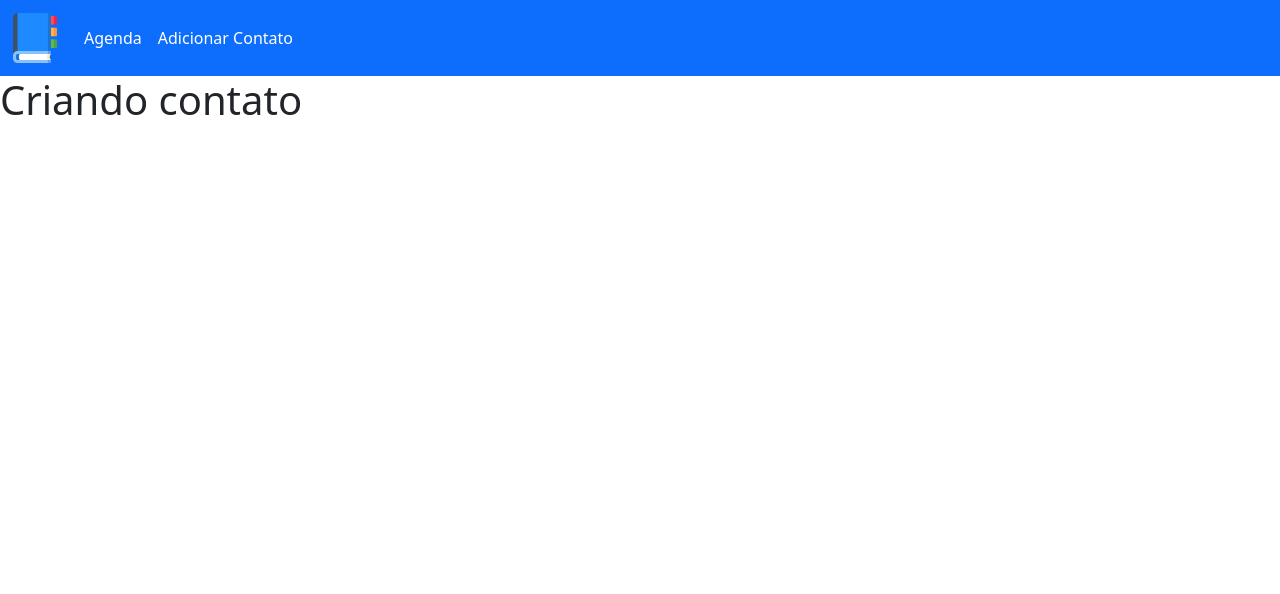
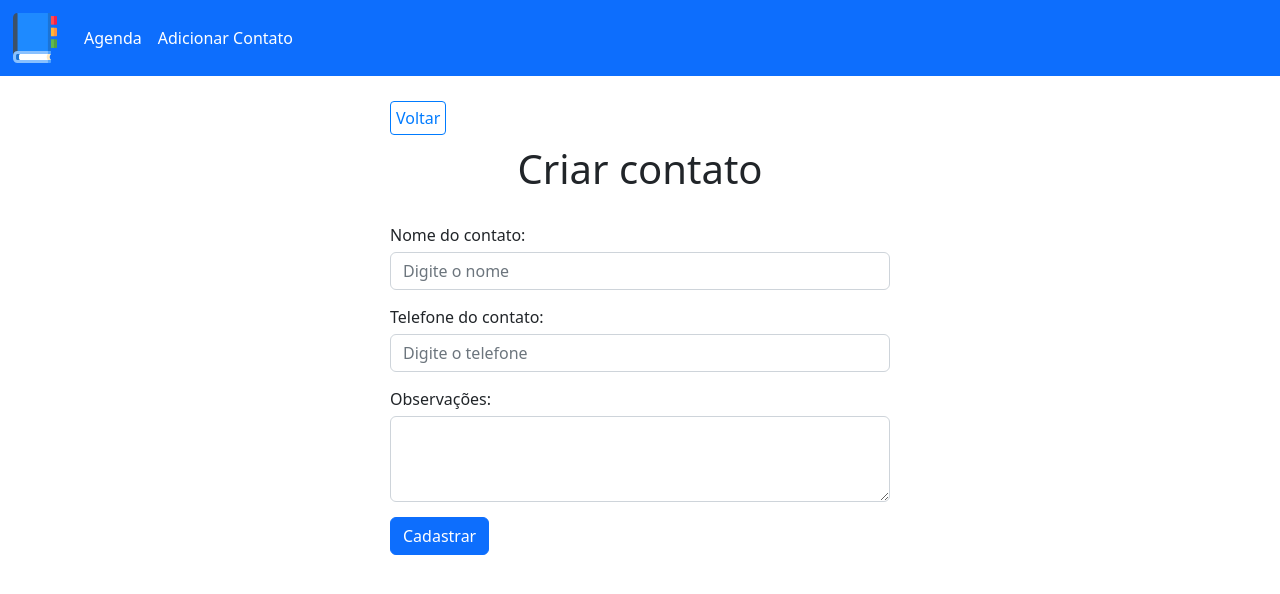
Before and after one commit to vitorcosta42/curso-php, a PHP site: page //create.php in a window 1280 px wide. Shown: the top 594 px of the page. Run offline with PHP 8.4, Linux system fonts and the light colour scheme; tables that the repository leaves empty or names only in its code hold one stand-in row (values such as "Sample post"); some libraries are stand-ins or nearby versions.

Commit message:
agenda project crud implementations

```diff
--- a/13_AGENDA/config/process.php
+++ b/13_AGENDA/config/process.php
@@ -1,12 +1,134 @@
 <?php
+
   session_start();
+
   include_once("connection.php");
   include_once("url.php");
 
+  $data = $_POST;
+
+  // MODIFICAÇÕES NO BANCO
+  if(!empty($data)) {
+
+    // Criar contato
+    if($data["type"] === "create") {
+
+      $name = $data["name"];
+      $phone = $data["phone"];
+      $observations = $data["observations"];
+
+      $query = "INSERT INTO contacts (name, phone, observations) VALUES (:name, :phone, :observations)";
+
+      $stmt = $conn->prepare($query);
+
+      $stmt->bindParam(":name", $name);
+      $stmt->bindParam(":phone", $phone);
+      $stmt->bindParam(":observations", $observations);
+
+      try {
+
+        $stmt->execute();
+        $_SESSION["msg"] = "Contato criado com sucesso!";
+
+      } catch(PDOException $e) {
+        // erro na conexão
+        $error = $e->getMessage();
+        echo "Erro: $error";
+      }
+
+    } else if($data["type"] === "edit") {
+
+      $name = $data["name"];
+      $phone = $data["phone"];
+      $observations = $data["observations"];
+      $id = $data["id"];
+
+      $query = "UPDATE contacts
+                SET name = :name, phone = :phone, observations = :observations
+                WHERE id = :id";
+
+      $stmt = $conn->prepare($query);
+
+      $stmt->bindParam(":name", $name);
+      $stmt->bindParam(":phone", $phone);
+      $stmt->bindParam(":observations", $observations);
+      $stmt->bindParam(":id", $id);
+
+      try {
+
+        $stmt->execute();
+        $_SESSION["msg"] = "Contato atualizado com sucesso!";
+
+      } catch(PDOException $e) {
+        // erro na conexão
+        $error = $e->getMessage();
+        echo "Erro: $error";
+      }
+
+    } else if($data["type"] === "delete") {
+
+      $id = $data["id"];
+
+      $query = "DELETE FROM contacts WHERE id = :id";
+
+      $stmt = $conn->prepare($query);
+
+      $stmt->bindParam(":id", $id);
+
+      try {
+
+        $stmt->execute();
+        $_SESSION["msg"] = "Contato removido com sucesso!";
+
+      } catch(PDOException $e) {
+        // erro na conexão
+        $error = $e->getMessage();
+        echo "Erro: $error";
+      }
+
+    }
+
+    // Redirect HOME
+    header("Location:" . $BASE_URL . "../index.php");
+
+  // SELEÇÃO DE DADOS
+  } else {
+
+    $id;
+
+    if(!empty($_GET)) {
+      $id = $_GET["id"];
+    }
+
+    // Retorna o dado de um contato
+    if(!empty($id)) {
+
+      $query = "SELECT * FROM contacts WHERE id = :id";
+
+      $stmt = $conn->prepare($query);
+
+      $stmt->bindParam(":id", $id);
+
+      $stmt->execute();
+
+      $contact = $stmt->fetch();
+
+    } else {
+
+      // Retorna todos os contatos
       $contacts = [];
+
       $query = "SELECT * FROM contacts";
 
       $stmt = $conn->prepare($query);
 
       $stmt->execute();
+
       $contacts = $stmt->fetchAll();
+
+    }
+
+  }
+
+  // FECHAR CONEXÃO
+  $conn = null;
--- a/13_AGENDA/create.php
+++ b/13_AGENDA/create.php
@@ -1,9 +1,31 @@
+<?php
+include_once("templates/header.php");
+?>
+<div class="container">
+    <?php include_once("templates/backbtn.html") ?>
+    <h1 id="main-title">Criar contato</h1>
+    <form id="create-form" action="<?= $BASE_URL ?>config/process.php" method="POST">
+        <input type="hidden" name="type" value="create">
+        <div class="form-group">
+            <label for="name">
+                Nome do contato:
+            </label>
+            <input type="text" class="form-control" id="name" name="name" placeholder="Digite o nome" required>
 
+            <label for="phone">
+                Telefone do contato:
+            </label>
+            <input type="text" class="form-control" id="phone" name="phone" placeholder="Digite o telefone" required>
+            <label for="observations">
+               Observações:
+            </label>
+            <textarea type="text" class="form-control" id="observations" name="observations" placeholder="Insira as observações" rows="3">
+            </textarea>
+            <button type="submit" class="btn btn-primary">
+                Cadastrar</button>
+        </div>
+    </form>
+</div>
 <?php
-    include_once("templates/header.php");
+include_once("templates/footer.php")
 ?>
-    <h1>Criando contato</h1>
-
-<?php
-    include_once("templates/footer.php")
-?>
--- a/13_AGENDA/css/styles.css
+++ b/13_AGENDA/css/styles.css
@@ -1,6 +1,128 @@
+.navbar-brand img {
+  width: 50px;
+  margin-left: 10px;
+}
 
+#main-title {
+  text-align: center;
+  margin: 15px 0 30px;
+}
 
-.navbar-brand img {
-    width: 50px;
-    margin-left: 10px;
+/* HOME */
+#contacts-table {
+  max-width: 800px;
+  margin: 0 auto;
 }
+
+#contacts-table thead {
+  color: #fff;
+  background-color: #007bff;
+}
+.col-id {
+  font-weight: bold;
+}
+
+.actions {
+  width: 150px;
+}
+
+.actions a {
+  text-decoration: none;
+}
+
+.actions i {
+  font-size: 18px;
+  margin-right: 5px;
+}
+
+.check-icon {
+  color: #1e7e34;
+}
+.edit-icon {
+  text-decoration: none;
+
+  color: #007bff;
+}
+
+.delete-btn {
+  background-color: transparent;
+  border: none;
+  padding: 0;
+}
+.delete-icon {
+  text-decoration: none;
+
+  color: #bd2130;
+}
+
+#empty-list-text {
+  text-align: center;
+}
+
+#msg {
+  color: #155724;
+  background-color: #d4edda;
+  border: 1px solid #cee6cb;
+  padding: 10px;
+  text-align: center;
+  max-width: 500px;
+  margin: 0 auto;
+  margin-top: 30px;
+}
+
+/* CONTATO INDIVIDUAL */
+#view-contact-container {
+  max-width: 500px;
+  margin: 0 auto;
+}
+
+.bold {
+  font-weight: bold;
+}
+
+/* Botão de Voltar */
+#back-link-container {
+  display: block;
+  width: 500px;
+  margin: 30px auto 0;
+}
+
+#back-link {
+  border: 1px solid #007bff;
+  color: #007bff;
+  border-radius: 4px;
+  padding: 5px;
+  text-decoration: none;
+}
+
+#back-link:hover {
+  background-color: #007bff;
+  color: white;
+  transition: 0.7s;
+}
+/* CREATE */
+#create-form,
+#edit-form {
+  max-width: 500px;
+  margin: 0 auto;
+}
+#create-form input,
+textarea {
+  margin-bottom: 15px;
+  color: rgb(83, 83, 83);
+}
+#edit-form input,
+textarea {
+  margin-bottom: 15px;
+  color: rgb(83, 83, 83);
+}
+
+#create-form label {
+  margin-bottom: 5px;
+}
+
+@media (max-width: 480px) {
+  #home-link {
+    display: none;
+  }
+}
--- /dev/null
+++ b/13_AGENDA/templates/backbtn.html
@@ -0,0 +1,6 @@
+<div id="back-link-container">
+
+<a href="<?= $BASE_URL ?>index.php" id="back-link">
+    Voltar
+</a>
+</div>
--- a/13_AGENDA/templates/header.php
+++ b/13_AGENDA/templates/header.php
@@ -22,7 +22,7 @@ if(isset($_SESSION['msg'])){
     <!-- FONT AWESOME -->
     <link rel="stylesheet" href="https://cdnjs.cloudflare.com/ajax/libs/font-awesome/6.3.0/css/all.min.css" integrity="sha512-SzlrxWUlpfuzQ+pcUCosxcglQRNAq/DZjVsC0lE40xsADsfeQoEypE+enwcOiGjk/bSuGGKHEyjSoQ1zVisanQ==" crossorigin="anonymous" referrerpolicy="no-referrer" />
     <!-- CSS -->
-    <link rel="stylesheet" href="css/styles.css">
+    <link rel="stylesheet" href="<?=$BASE_URL?>/css/styles.css">
 </head>
 
 <body>
@@ -36,7 +36,7 @@ if(isset($_SESSION['msg'])){
                     <a href="<?= $BASE_URL ?>index.php" class="nav-link active" id="home-link">
                         Agenda
                     </a>
-                    <a href="<?= $BASE_URL ?>create.php" class="nav-link active" id="home-link">
+                    <a href="<?= $BASE_URL ?>create.php" class="nav-link active" >
     Adicionar Contato
                 </a>
                 </div>
```
Also changed, not shown: 13_AGENDA/edit.php (added, +32 -0 lines), 13_AGENDA/index.php (+4 -4 lines), 13_AGENDA/show.php (added, +17 -0 lines). Lines whose indentation alone changed are shown as unchanged.
